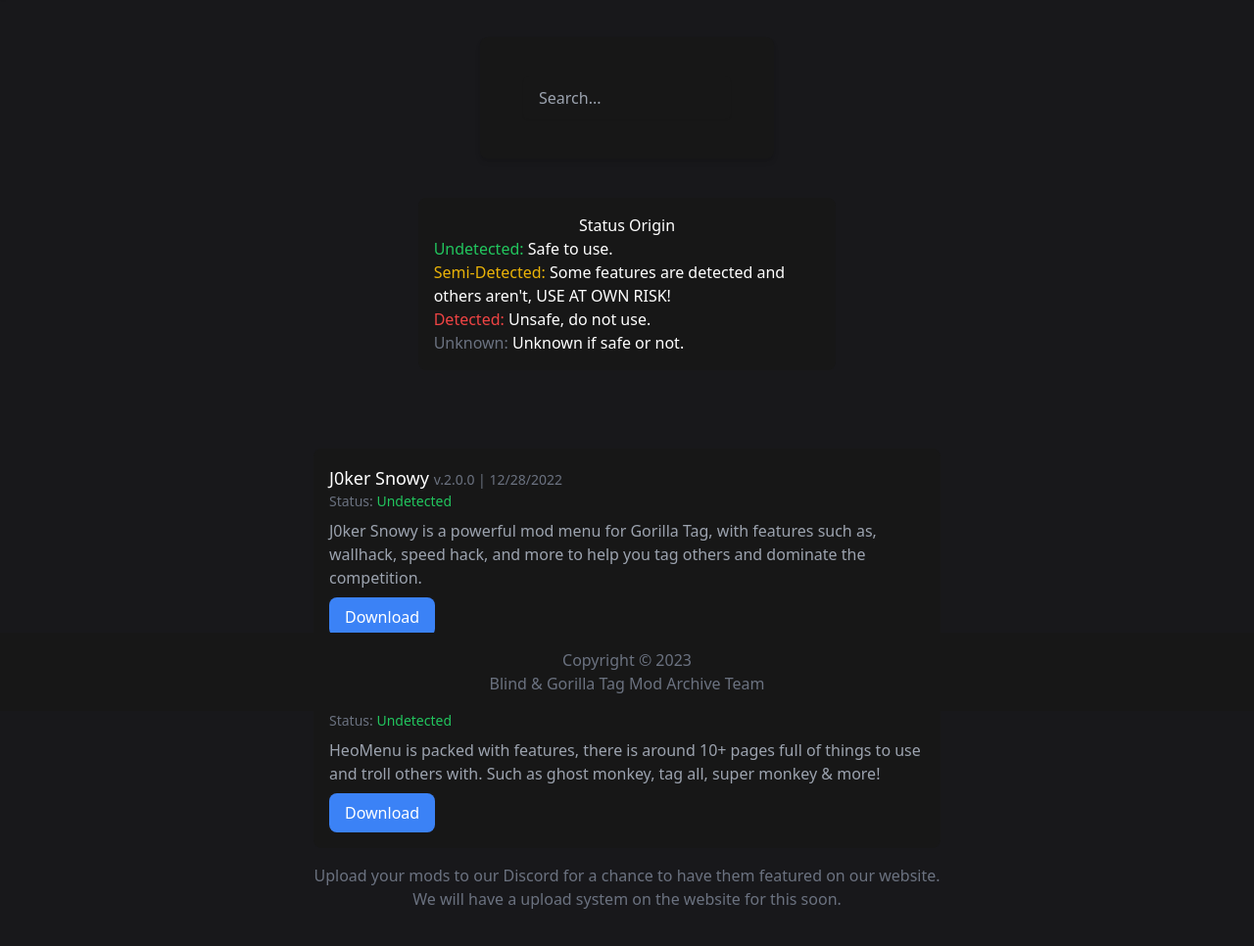
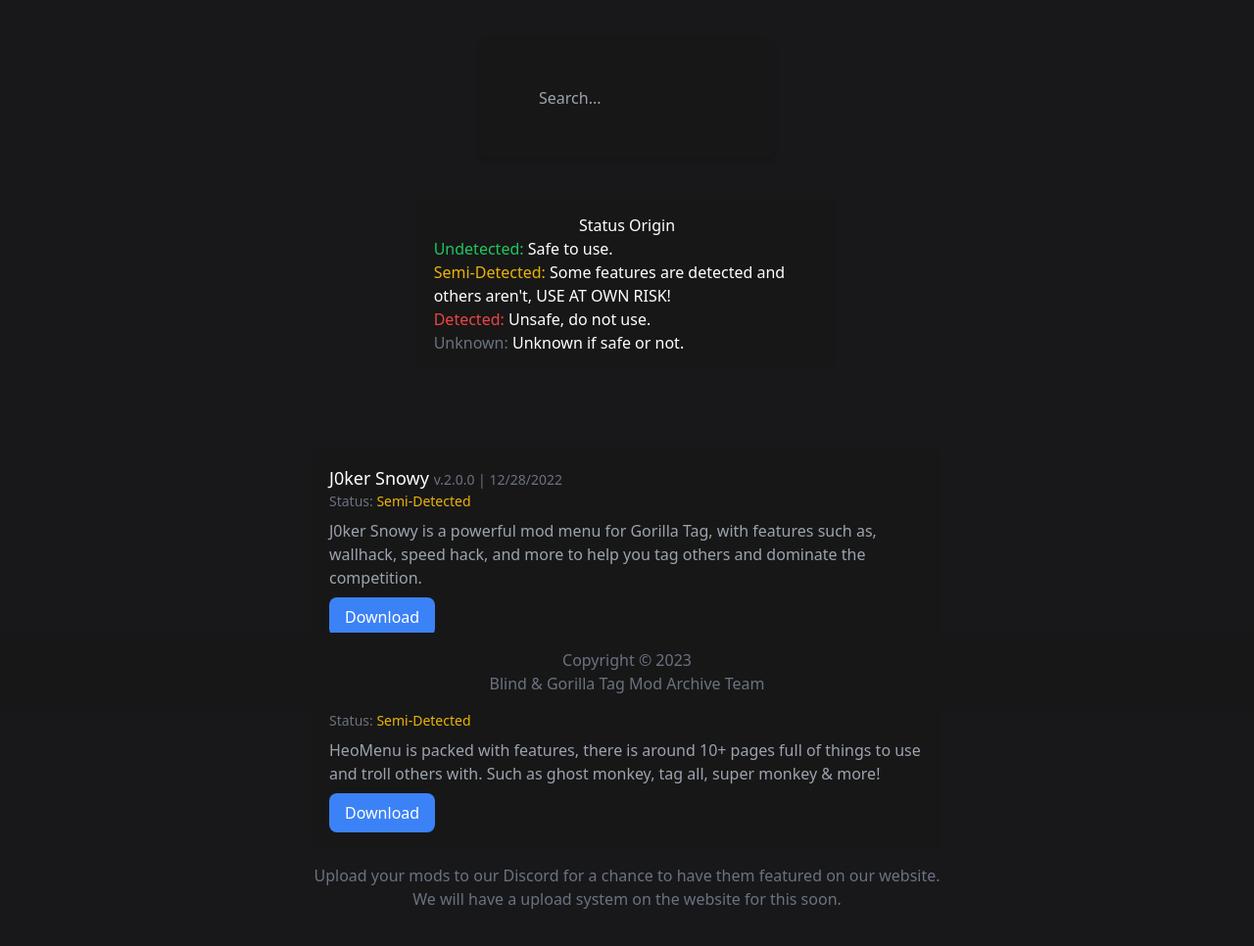
Before and after one commit to 3jm/gtag-mod-archive, a plain HTML site: page index.html in a window 1280 px wide. Shown: the part 74-1040 px from the top of the page at 98% size. Drawn offline with nearby package versions, Linux system fonts and the light colour scheme.

Commit message:
Update index.html

```diff
--- a/index.html
+++ b/index.html
@@ -71,7 +71,7 @@
   <div class="my-4">
     <div class="searchable mod bg-neutral-900 p-4 rounded-lg w-3/4 sm:w-1/2 mx-auto flex flex-col">
       <h2 class="text-lg font-medium text-white">J0ker Snowy <span class="text-gray-500 text-sm">v.2.0.0 | 12/28/2022</span></h2>
-      <p class="text-gray-500 text-sm">Status: <span class="text-green-500">Undetected</span></p>
+      <p class="text-gray-500 text-sm">Status: <span class="text-yellow-500">Semi-Detected</span></p>
       <p class="py-2 text-gray-400">J0ker Snowy is a powerful mod menu for Gorilla Tag, with features such as, wallhack, speed hack, and more to help you tag others and dominate the competition.</p>
       <div class="mt-auto">
           <a href="https://cdn.discordapp.com/attachments/1051194579728207923/1057561232430870620/J0ker_Snowy_2.0.dll" download>
@@ -84,7 +84,7 @@
   <div class="my-4">
     <div class="searchable mod bg-neutral-900 p-4 rounded-lg w-3/4 sm:w-1/2 mx-auto flex flex-col">
       <h2 class="text-lg font-medium text-white">HeoMenu <span class="text-gray-500 text-sm">v.2.0.0 | 1/21/2023</span></h2>
-      <p class="text-gray-500 text-sm">Status: <span class="text-green-500">Undetected</span></p>
+      <p class="text-gray-500 text-sm">Status: <span class="text-yellow-500">Semi-Detected</span></p>
       <p class="py-2 text-gray-400">HeoMenu is packed with features, there is around 10+ pages full of things to use and troll others with. Such as ghost monkey, tag all, super monkey & more!</p>
       <div class="mt-auto">
         <a href="https://cdn.discordapp.com/attachments/1023597708973449226/1066435155352359032/HeoMenu_Release.dll" download>
```
